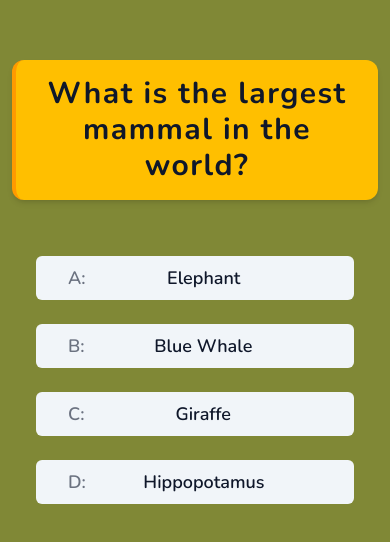
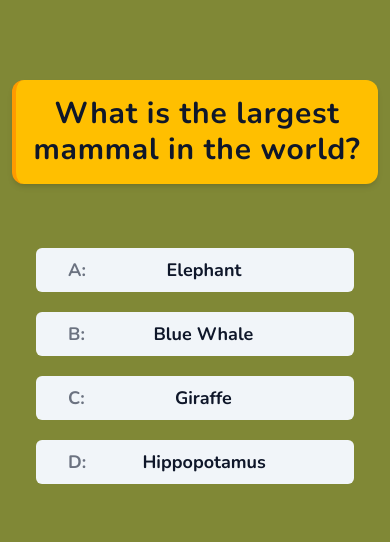
Before and after one commit to youness-43756/quiz, a Next.js app: page / in a window 390 px wide. Shown: the part 140-682 px from the top of the page. Built offline with nearby package versions, Linux system fonts and the light colour scheme.

Commit message:
fifth commit

```diff
--- a/components/quiz-comp/quiz-wrapper.tsx
+++ b/components/quiz-comp/quiz-wrapper.tsx
@@ -21,11 +21,11 @@ export default function QuizWrapper() {
             </div> */}
             {
                 quizState.length > 0 ? quizData?.question.map(qts => (
-                    <div className={clsx("w-full flex flex-col items-center md:gap-16 gap-14")} key={quizData?.id}>
+                    <div className={clsx("w-full flex flex-col items-center md:gap-24 gap-16")} key={quizData?.id}>
                         <div className="w-full rounded-xl text-center bg-[#FFBF00] shadow-md border-l-4 border-[#FF9A00] md:px-8 px-4 md:py-6 py-4">
-                            <p className="text-3xl md:font-semibold font-bold tracking-wider text-primary select-none">{qts.label}</p>
+                            <p className="text-3xl md:font-semibold font-bold md:tracking-wider tracking-wide text-primary select-none">{qts.label}</p>
                         </div>
-                        <div className="w-full grid md:grid-cols-2 gap-6 px-6">
+                        <div className="w-full grid md:grid-cols-2 gap-5 px-6">
                             {
                                 qts.answers.map(answer => <Button
                                     size={"lg"}
@@ -33,7 +33,7 @@ export default function QuizWrapper() {
                                     variant={"secondary"}
                                     disabled={disablAnswers}
                                     onClick={() => CheckAnswer(qts.rightAnswer, answer.id)}
-                                    className={clsx("flex justify-start text-lg md:font-medium font-semibold select-none text-wrap",
+                                    className={clsx("flex justify-start text-lg md:font-medium font-bold select-none text-wrap",
                                         isAnswered?.status &&
                                         (isAnswered?.answer ?
                                             (qts.rightAnswer === answer.id && rightAnswerStyle) :
```
